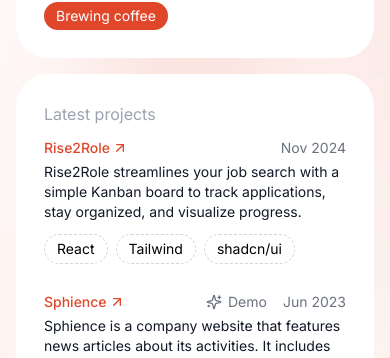
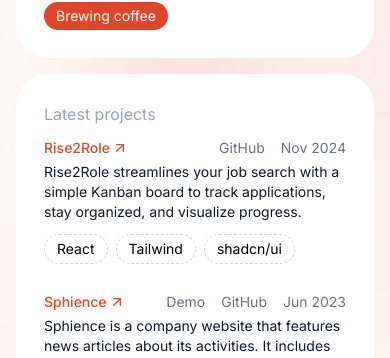
Before and after one commit to deenr/portfolio, a React (Vite) app: page / in a window 390 px wide. Shown: the part 1202-1560 px from the top of the page. Built offline with nearby package versions, Linux system fonts and the light colour scheme.

Commit message:
chore: mobile improvement

```diff
--- a/src/components/Projects.tsx
+++ b/src/components/Projects.tsx
@@ -68,15 +68,15 @@
             <ArrowUpRight className="absolute top-6 -left-6 w-4 h-4 lg:w-6 lg:h-6 transition-all duration-300 ease-in-out opacity-0 group-hover:-translate-y-6 group-hover:translate-x-6 group-hover:opacity-100" />
           </div>
         </a>
-        <div className="flex flex-row gap-4 flex-1 justify-end">
+        <div className="flex flex-row gap-4 flex-1 justify-end items-center">
           {title === 'Sphience' ? <Credentials /> : <></>}
           <a
             href={githubLink}
             target="_blank"
             rel="noopener noreferrer"
-            className="group w-fit h-fit flex-nowrap hidden xs:flex flex-row items-center gap-1.5 overflow-hidden text-sm text-gray-500 dark:text-gray-300"
+            className="group w-fit h-fit flex-nowrap flex flex-row items-center gap-1.5 overflow-hidden text-sm text-gray-500 dark:text-gray-300"
           >
-            <div className="relative w-4 h-4">
+            <div className="hidden xs:block relative w-4 h-4">
               <Link2 className="w-4 h-4 transition-all duration-300 ease-in-out transform group-hover:translate-x-4 opacity-100 group-hover:opacity-0" />
               <Link2 className="absolute -left-4 top-0 w-4 h-4 transition-all duration-300 ease-in-out opacity-0 group-hover:translate-x-4 group-hover:opacity-100" />
             </div>
@@ -185,7 +185,7 @@
         onMouseLeave={hideTooltip}
         aria-describedby="credentials-tooltip"
       >
-        <div className="relative w-4 h-4">
+        <div className="relative hidden xs:block w-4 h-4">
           <Stars className="w-4 h-4 transition-all duration-300 ease-in-out transform group-hover:translate-x-4 opacity-100 group-hover:opacity-0" />
           <Stars className="absolute -left-4 top-0 w-4 h-4 transition-all duration-300 ease-in-out opacity-0 group-hover:translate-x-4 group-hover:opacity-100" />
         </div>
```
